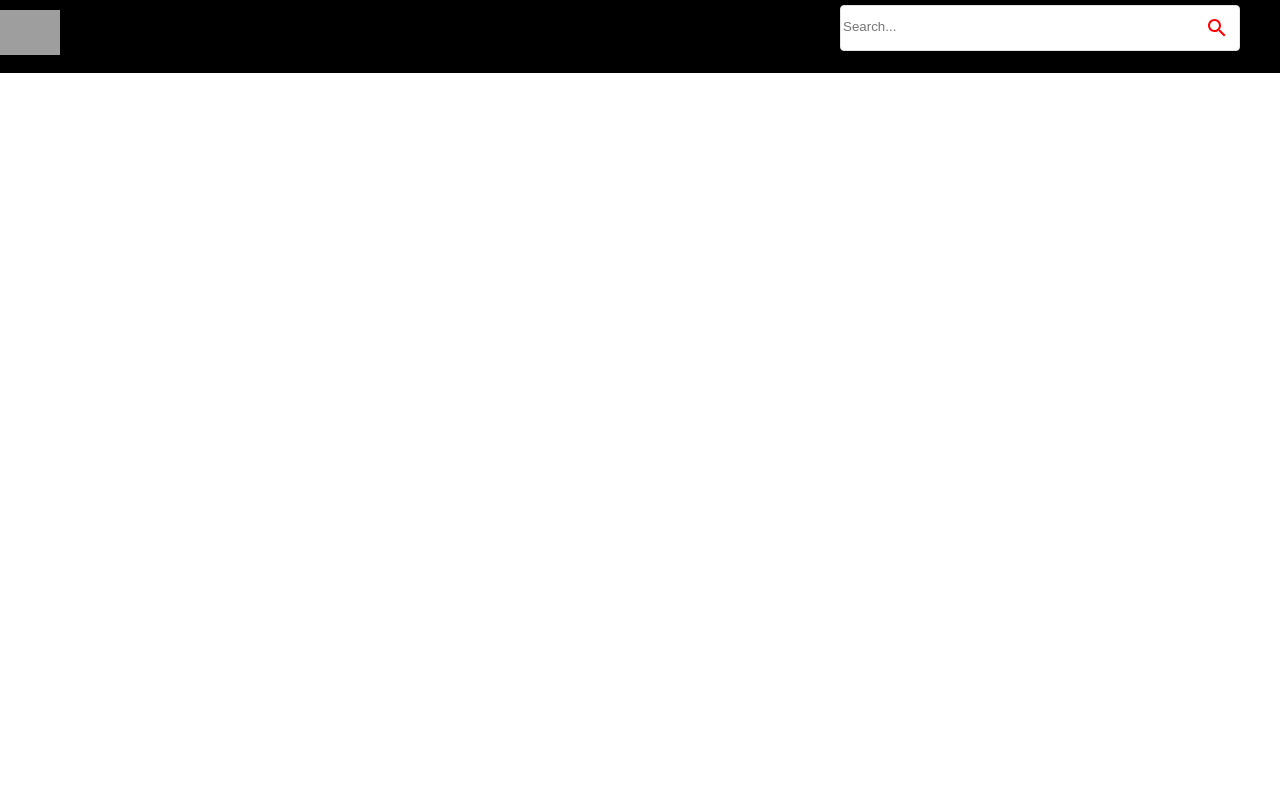
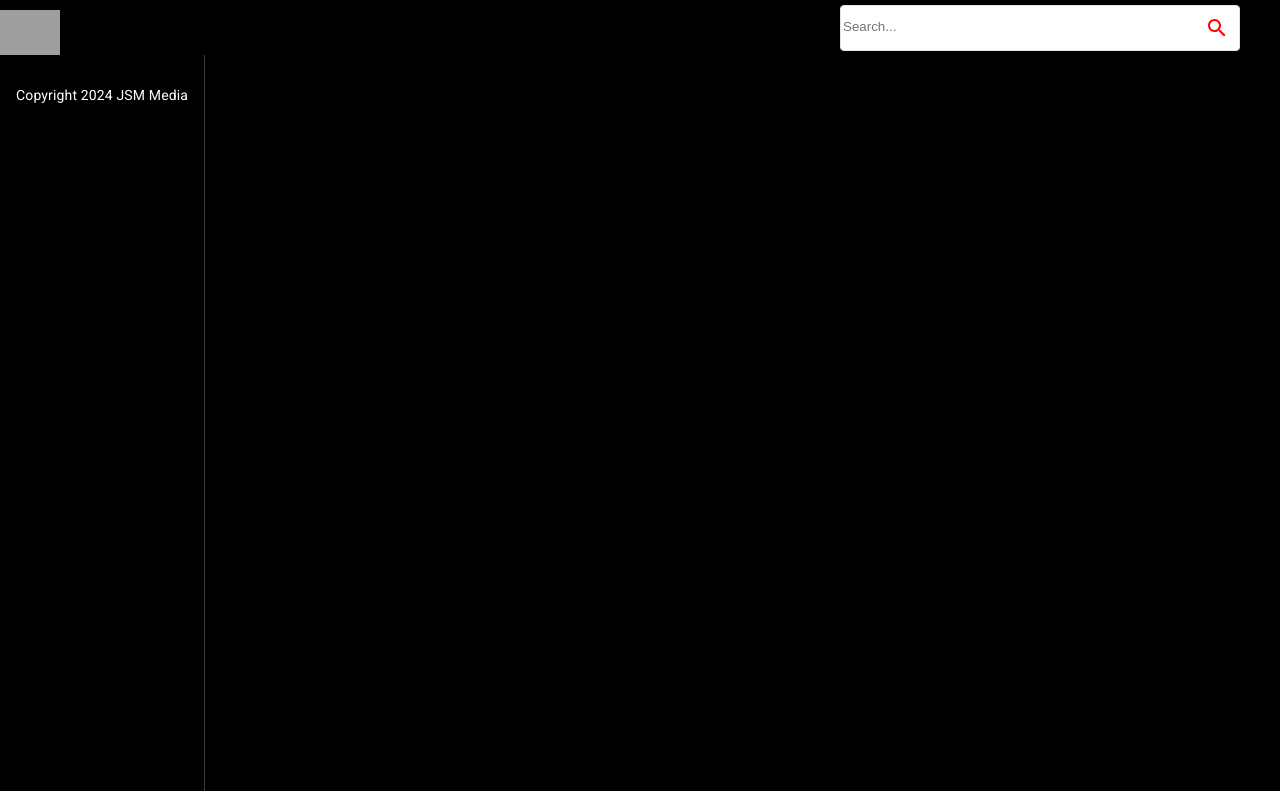
Before and after one commit to maightoguy/youtube_clone, a React (Create React App) app: page / in a window 1280 px wide. Built offline with nearby package versions, Linux system fonts and the light colour scheme; grey boxes are pictures that could not be loaded.

Commit message:
Built SearchBar, Updated Feed, Building SideBar.

```diff
--- a/src/components/Feed.jsx
+++ b/src/components/Feed.jsx
@@ -1,7 +1,28 @@
-import React from "react";
+import { useState, useEffect } from "react";
+import { Box, Stack, Typography } from "@mui/material";
+import SideBar from "./SideBar";
 
 const Feed = () => {
-  return <div>Feed</div>;
+  return (
+    <Stack sx={{ flexDirection: { sx: "column", md: "row" } }}>
+      <Box
+        sx={{
+          height: { sx: "auto", md: "92vh" },
+          borderRight: "1px solid #3d3d3d",
+          px: { sx: 0, md: 2 },
+        }}
+      >
+        <SideBar />
+        <Typography
+          className="copyright"
+          variant="body2"
+          sx={{ mt: 1.5, color: "#fff" }}
+        >
+          Copyright 2024 JSM Media
+        </Typography>
+      </Box>
+    </Stack>
+  );
 };
 
 export default Feed;
--- /dev/null
+++ b/src/components/SideBar.jsx
@@ -0,0 +1,9 @@
+import React from "react";
+import { Stack } from "@mui/material";
+
+import { categories } from "../utils/constants";
+const SideBar = () => {
+  return <div>SideBar</div>;
+};
+
+export default SideBar;
--- a/src/components/index.js
+++ b/src/components/index.js
@@ -4,3 +4,4 @@
 export { default as VideoDetail } from "./VideoDetail";
 export { default as Feed } from "./Feed";
 export { default as SearchBar } from "./SearchBar";
+export { default as SideBar } from "./SideBar";
```
